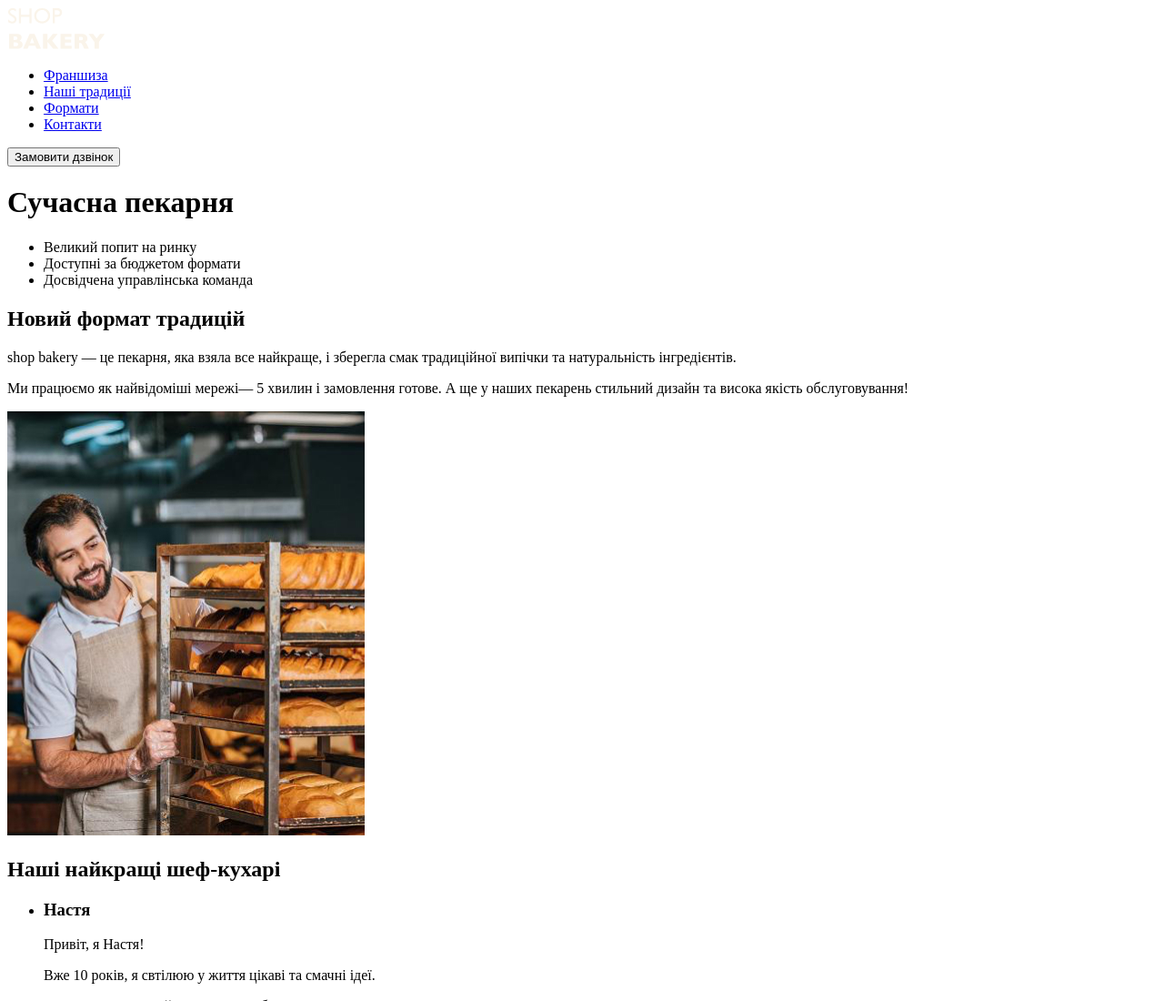
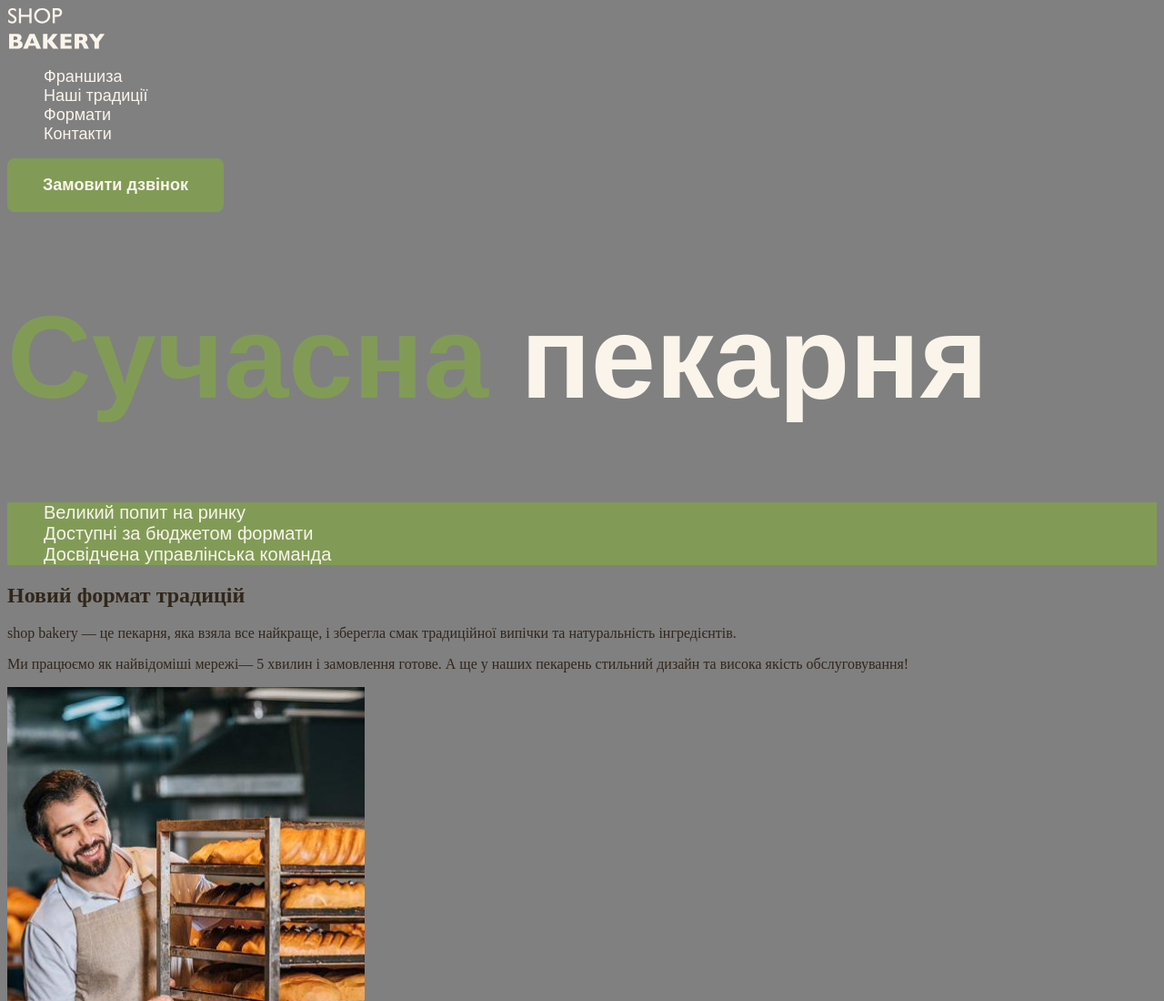
Before and after one commit to legonner/bakery, a plain HTML site: page index.html in a window 1280 px wide. Shown: the top 1100 px of the page at 91% size. Drawn offline with Linux system fonts and the light colour scheme.

Commit message:
added css style

```diff
--- /dev/null
+++ b/css/style.css
@@ -0,0 +1,79 @@
+:root {
+  --color-brand-light: #819b57;
+  --color-brand-dark: #465929;
+  --color-primary-dark: #31261a;
+  --color-primary-light: #faf4ea;
+}
+
+/* Base */
+body {
+  background-color: grey;
+  color: var(--color-primary-dark);
+}
+
+ul {
+  list-style-type: none;
+}
+
+/* Button */
+
+.button {
+  color: var(--color-primary-light);
+  font-family: Poppins, sans-serif;
+  font-size: 18px;
+  font-weight: 600;
+  background-color: var(--color-brand-light);
+  border: 2px solid var(--color-brand-light);
+  width: 238px;
+  height: 59px;
+  border-radius: 8px;
+  transition: color 0.2s ease;
+  cursor: pointer;
+}
+
+.button:hover {
+  color: var(--color-brand-dark);
+  background-color: transparent;
+}
+
+/* Link */
+
+.link {
+  color: var(--color-primary-light);
+  font-family: Poppins, sans-serif;
+  font-size: 18px;
+  font-weight: 400;
+  text-decoration: none;
+}
+
+.link:hover {
+  color: var(--color-brand-light);
+  font-weight: 600;
+}
+
+/* Hero section */
+
+.hero-title {
+  color: var(--color-primary-light);
+  font-family: Poppins, sans-serif;
+  font-size: 128px;
+  font-weight: 900;
+}
+
+.hero-title .accent {
+  color: var(--color-brand-light);
+}
+
+/* Advantages section */
+
+.advantages-list {
+  color: var(--color-primary-light);
+  background-color: var(--color-brand-light);
+  font-family: Poppins, sans-serif;
+  font-size: 20px;
+  font-weight: 300;
+}
+
+.section-title {
+  color: var(--color-primary-dark);
+}
--- a/index.html
+++ b/index.html
@@ -4,6 +4,7 @@
     <meta charset="UTF-8" />
     <meta name="viewport" content="width=device-width, initial-scale=1.0" />
     <title>Сучасна пекарня</title>
+    <link rel="stylesheet" href="./css/style.css" />
   </head>
 
   <body>
@@ -13,23 +14,25 @@
           <img src="./images/logo.svg" alt="logo" />
         </a>
         <ul>
-          <li><a href="#">Франшиза</a></li>
-          <li><a href="#tradition-section">Наші традиції</a></li>
-          <li><a href="#">Формати</a></li>
-          <li><a href="#">Контакти</a></li>
+          <li><a class="link" href="#">Франшиза</a></li>
+          <li>
+            <a class="link" href="#tradition-section">Наші традиції</a>
+          </li>
+          <li><a class="link" href="#">Формати</a></li>
+          <li><a class="link" href="#">Контакти</a></li>
         </ul>
       </nav>
-      <button type="button">Замовити дзвінок</button>
+      <button class="button" type="button">Замовити дзвінок</button>
     </header>
     <main>
-      <h1>Сучасна пекарня</h1>
+      <h1 class="hero-title"><span class="accent">Сучасна</span> пекарня</h1>
       <section id="tradition-section">
-        <ul>
+        <ul class="advantages-list">
           <li>Великий попит на ринку</li>
           <li>Доступні за бюджетом формати</li>
           <li>Досвідчена управлінська команда</li>
         </ul>
-        <h2>Новий формат традицій</h2>
+        <h2 class="section-title">Новий формат традицій</h2>
         <p>
           <span>shop bakery</span> — це пекарня, яка взяла все найкраще, і
           зберегла смак традиційної випічки та натуральність інгредієнтів.
@@ -42,7 +45,7 @@
         <img src="./images/bread-maker.jpg" alt="bread-maker" />
       </section>
       <section>
-        <h2>Наші найкращі шеф-кухарі</h2>
+        <h2 class="section-title">Наші найкращі шеф-кухарі</h2>
         <ul>
           <li>
             <article>
@@ -66,7 +69,7 @@
         </ul>
       </section>
       <section>
-        <h2>Формати</h2>
+        <h2 class="section-title">Формати</h2>
         <ul>
           <li>
             <article>
@@ -86,7 +89,7 @@
         </ul>
       </section>
       <section>
-        <h2>Приєднуйся до мережі пекарень</h2>
+        <h2 class="section-title">Приєднуйся до мережі пекарень</h2>
         <iframe
           src="https://www.google.com/maps/embed?pb=!1m18!1m12!1m3!1d2540.1640531314047!2d30.491233500000003!3d50.4566697!2m3!1f0!2f0!3f0!3m2!1i1024!2i768!4f13.1!3m3!1m2!1s0x40d4ce637bfe1717%3A0x5370c2254ad1b952!2z0LLRg9C70LjRhtGPINCh0ZbRh9C-0LLQuNGFINCh0YLRgNGW0LvRjNGG0ZbQsiwgNTQsINCa0LjRl9CyLCAwMjAwMA!5e0!3m2!1suk!2sua!4v1699284581261!5m2!1suk!2sua"
           width="603"
@@ -118,8 +121,8 @@
           </li>
           <li>
             <a href="https://maps.app.goo.gl/RzK4qVs8FQHcGHfg9" target="_blank"
-              >Україна, м. Київ, вул. Січових Стрільців 54</a
-            >
+              >Україна, м. Київ, вул. Січових Стрільців 54
+            </a>
           </li>
           <li>
             <a href="#">
```
